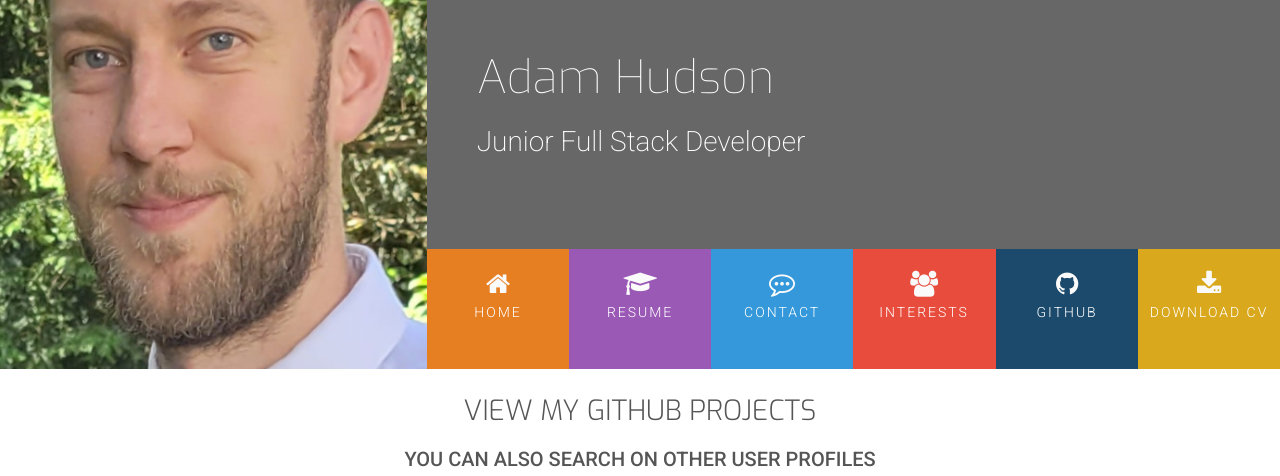
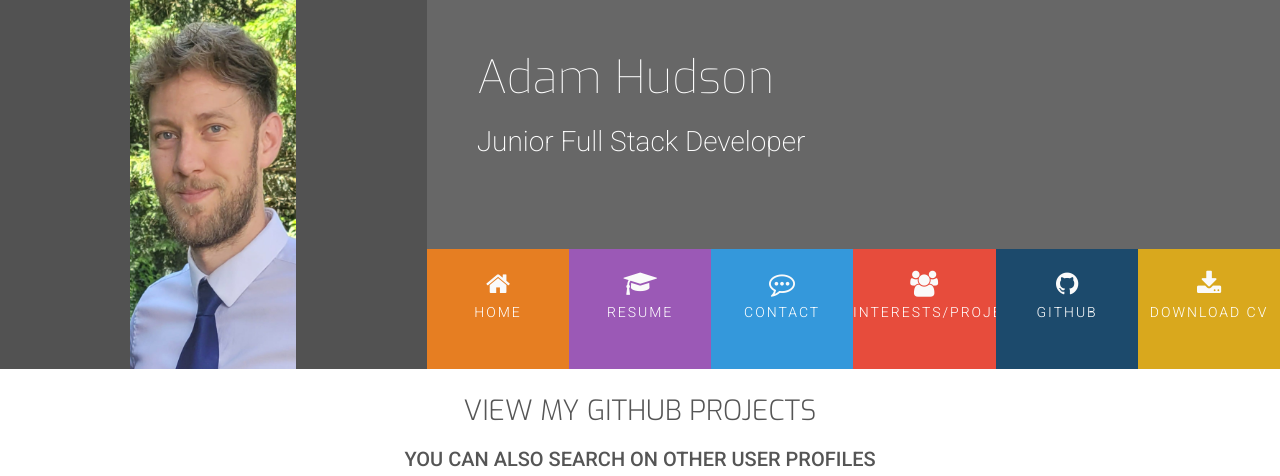
Before and after one commit to Huddy2022/Resume-project, a plain HTML site: page github.html in a window 1280 px wide. Shown: the top 476 px of the page. Drawn offline with nearby package versions, Linux system fonts and the light colour scheme; no server answers.

Commit message:
amend cv image and interests to add projects in

```diff
--- a/assets/css/style.css
+++ b/assets/css/style.css
@@ -121,7 +121,7 @@ header {
     background: url("../images/adam.JPG");
     background-position: center;
     background-repeat: no-repeat;
-    background-size: cover;
+    background-size: contain;
     min-height: 360px;
     transition: all .5s ease-in-out;
     -moz-transition: all .5s ease-in-out;
--- a/github.html
+++ b/github.html
@@ -46,7 +46,7 @@
                             </li>
                             <li class="col-xs-6 col-sm-2 ui-menu-color-interests menuitem">
                                 <a href="interests.html" class="hvr-sweep-to-bottom"><i class="fa fa-users"
-                                        aria-hidden="true"></i><span>Interests</span></a>
+                                        aria-hidden="true"></i><span>Interests/Projects</span></a>
                             </li>
                             <li class="col-xs-6 col-sm-2 ui-menu-color-github menuitem">
                                 <a href="github.html" class="hvr-sweep-to-bottom"><i class="fa fa-github"
```
Also changed, not shown: 404.html (+1 -1 lines), contact.html (+1 -1 lines), interests.html (+1 -1 lines), resume.html (+1 -1 lines).
